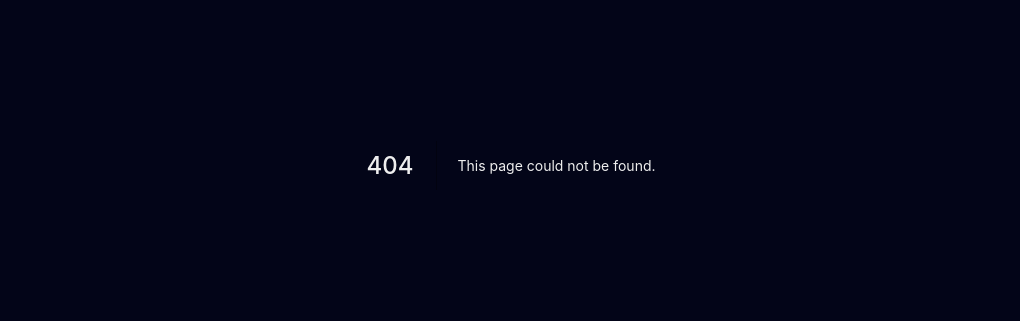
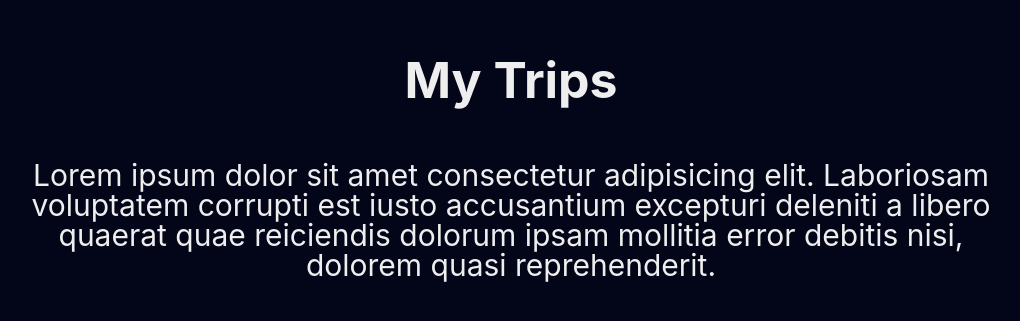
Before and after one commit to zander-br/my-trips, a Next.js app: page /about in a window 1280 px wide. Before the commit this address had no page. Shown: the part 235-556 px from the top of the page, without its empty margins (129-1149 px from the left). Built offline with nearby package versions, Linux system fonts and the light colour scheme.

Commit message:
feat: add about page

```diff
--- /dev/null
+++ b/src/pages/about.tsx
@@ -0,0 +1,5 @@
+import AboutTemplate from 'templates/About';
+
+const About = () => <AboutTemplate />;
+
+export default About;
--- /dev/null
+++ b/src/templates/About/index.tsx
@@ -0,0 +1,25 @@
+import { CloseOutline } from '@styled-icons/evaicons-outline';
+import LinkWrapper from 'components/LinkWrapper';
+
+import * as S from './styles';
+
+const AboutTemplate = () => (
+  <S.Content>
+    <LinkWrapper href="/">
+      <CloseOutline size={32} />
+    </LinkWrapper>
+
+    <S.Heading>My Trips</S.Heading>
+
+    <S.Body>
+      <p>
+        Lorem ipsum dolor sit amet consectetur adipisicing elit. Laboriosam
+        voluptatem corrupti est iusto accusantium excepturi deleniti a libero
+        quaerat quae reiciendis dolorum ipsam mollitia error debitis nisi,
+        dolorem quasi reprehenderit.
+      </p>
+    </S.Body>
+  </S.Content>
+);
+
+export default AboutTemplate;
--- /dev/null
+++ b/src/templates/About/styles.ts
@@ -0,0 +1,28 @@
+import styled from 'styled-components';
+
+export const Content = styled.section`
+  text-align: center;
+  display: flex;
+  align-items: center;
+  justify-content: center;
+  flex-direction: column;
+  height: 100vh;
+  max-width: var(--container);
+  margin: auto;
+`;
+
+export const Heading = styled.h1`
+  font-size: var(--large);
+  margin-bottom: var(--large);
+`;
+
+export const Body = styled.div`
+  p,
+  a,
+  ul,
+  li,
+  blockquote {
+    font-size: var(--medium);
+    line-height: var(--medium);
+  }
+`;
```
